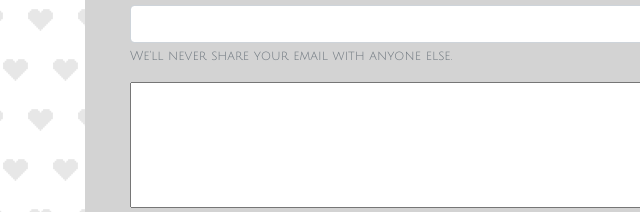
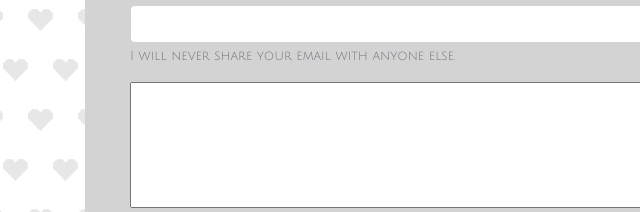
Before and after one commit to AZonaGarcia/azonagarcia.github.io, a plain HTML site: page contactMe.html in a window 1280 px wide. Shown: the part 255-467 px from the top of the page, 0-640 px from the left. Drawn offline with nearby package versions, Linux system fonts and the light colour scheme.

```diff
--- a/contactMe.html
+++ b/contactMe.html
@@ -61,7 +61,7 @@
         <div class="form-group">
           <label for="exampleInputPassword1">Email</label>
           <input type="password" class="form-control" id="exampleInputPassword1">
-          <small id="emailHelp" class="form-text text-muted">We'll never share your email with anyone else.</small>
+          <small id="emailHelp" class="form-text text-muted">I will never share your email with anyone else.</small>
         </div>
 
         <textarea name="message" class="col-12" rows="5"></textarea>
```
